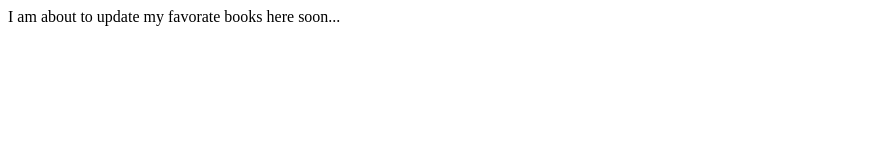
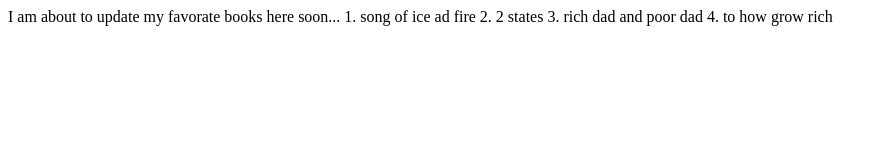
Before and after one commit to Shreyannsh/shreyanshtiwari-portfolio, a plain HTML site: page indexx.html in a window 1280 px wide. Shown: the whole page, without its empty margins (0-888 px from the left). Drawn offline with Linux system fonts and the light colour scheme.

Commit message:
docs: books name
books name added

```diff
--- a/indexx.html
+++ b/indexx.html
@@ -8,5 +8,10 @@
 </head>
 <body>
  I am about to update my favorate books here soon...
+
+1. song of ice ad fire
+2. 2 states
+3. rich dad and poor dad
+4. to how grow rich
 </body>
 </html>
```
